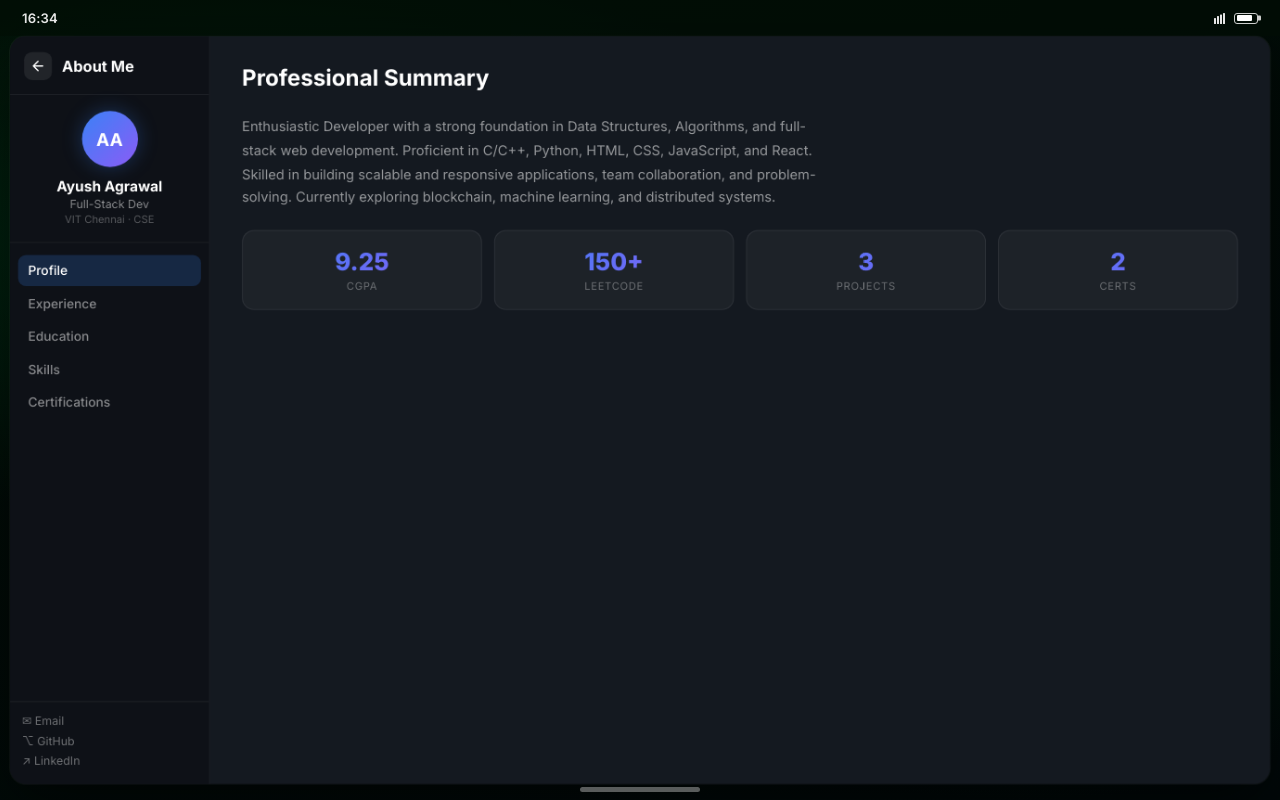
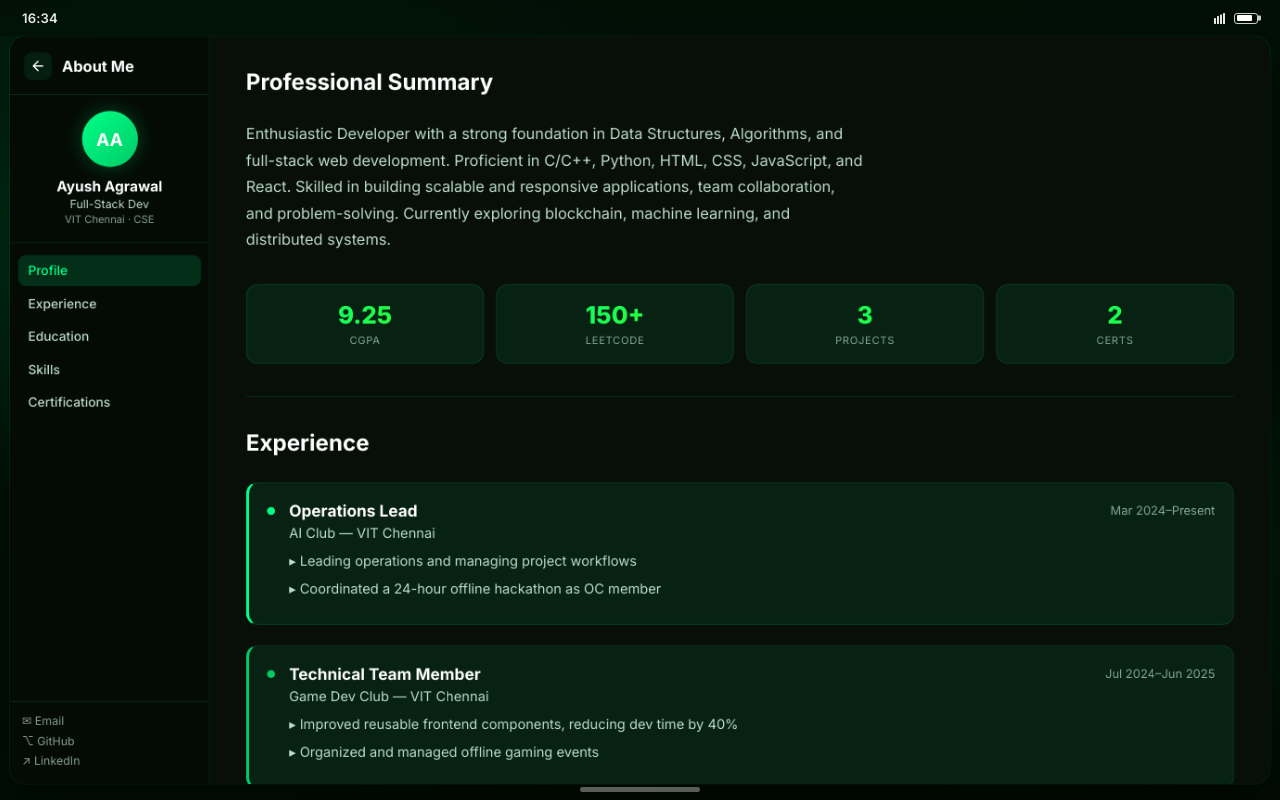
Before and after one commit to SeeThearc/Portfolio, a React (Vite) app: page /about in a window 1280 px wide. Built offline with nearby package versions, Linux system fonts and the light colour scheme.

Commit message:
updated themes and about sections

```diff
--- a/src/index.css
+++ b/src/index.css
@@ -15,14 +15,14 @@
   --accent-subtle:   rgba(0, 255, 136, 0.08);
   --accent-border:   rgba(0, 255, 136, 0.25);
 
-  --blob-1-color: #003d1a;
-  --blob-2-color: #002e12;
-  --blob-3-color: #004d22;
+  --blob-1-color: #004d22;
+  --blob-2-color: #003615;
+  --blob-3-color: #00602a;
 
-  --wallpaper-a: #003d1aaa;
-  --wallpaper-b: #002e1288;
-  --wallpaper-c: #020e06;
-  --wallpaper-d: #010809;
+  --wallpaper-a: #004d22cc;
+  --wallpaper-b: #003615aa;
+  --wallpaper-c: #011408;
+  --wallpaper-d: #000c04;
 
   --notif-bg:    rgba(0, 40, 15, 0.82);
   --notif-icon-1:#00ff88;
@@ -30,14 +30,14 @@
 
   --app-window-bg:  #080f09;
   --app-sidebar-bg: #040b05;
-  --app-border:     rgba(0, 255, 136, 0.07);
-  --app-item-hover: rgba(0, 255, 136, 0.06);
+  --app-border:     rgba(0, 255, 136, 0.12);
+  --app-item-hover: rgba(0, 255, 136, 0.08);
   --app-active-bg:  rgba(0, 255, 136, 0.15);
   --app-active-col: #00ff88;
   --card-bg:        #0a160b;
-  --text-primary:   #e8fff2;
-  --text-secondary: rgba(200, 255, 225, 0.55);
-  --text-muted:     rgba(200, 255, 225, 0.3);
+  --text-primary:   #ffffff;
+  --text-secondary: rgba(220, 255, 235, 0.85);
+  --text-muted:     rgba(220, 255, 235, 0.6);
 
   --dock-bg:  rgba(0, 255, 136, 0.09);
   --dock-bdr: rgba(0, 255, 136, 0.18);
@@ -81,14 +81,14 @@
 
   --app-window-bg:  #141920;
   --app-sidebar-bg: #0e1117;
-  --app-border:     rgba(255, 255, 255, 0.06);
-  --app-item-hover: rgba(255, 255, 255, 0.06);
+  --app-border:     rgba(255, 255, 255, 0.1);
+  --app-item-hover: rgba(255, 255, 255, 0.08);
   --app-active-bg:  rgba(59, 130, 246, 0.2);
   --app-active-col: #3b82f6;
   --card-bg:        #1a2030;
-  --text-primary:   #f0f0ff;
-  --text-secondary: rgba(240, 240, 255, 0.55);
-  --text-muted:     rgba(240, 240, 255, 0.3);
+  --text-primary:   #ffffff;
+  --text-secondary: rgba(240, 240, 255, 0.85);
+  --text-muted:     rgba(240, 240, 255, 0.6);
 
   --dock-bg:  rgba(255, 255, 255, 0.14);
   --dock-bdr: rgba(255, 255, 255, 0.20);
--- a/src/pages/AboutResume.css
+++ b/src/pages/AboutResume.css
@@ -7,8 +7,8 @@
   display: flex;
   border-radius: 16px;
   overflow: hidden;
-  background: #141920;
-  box-shadow: 0 20px 60px rgba(0,0,0,0.6), 0 0 0 1px rgba(255,255,255,0.06);
+  background: var(--app-window-bg);
+  box-shadow: 0 20px 60px rgba(0,0,0,0.6), 0 0 0 1px var(--app-border);
   z-index: 5;
 }
 
@@ -16,8 +16,8 @@
 .about-sidebar {
   width: 200px;
   flex-shrink: 0;
-  background: #0e1117;
-  border-right: 1px solid rgba(255,255,255,0.06);
+  background: var(--app-sidebar-bg);
+  border-right: 1px solid var(--app-border);
   display: flex;
   flex-direction: column;
   padding: 16px 0;
@@ -30,13 +30,13 @@
   align-items: center;
   gap: 10px;
   padding: 0 14px 14px;
-  border-bottom: 1px solid rgba(255,255,255,0.06);
+  border-bottom: 1px solid var(--app-border);
   margin-bottom: 16px;
 }
 .about-back-btn {
   width: 28px; height: 28px;
   border-radius: 8px;
-  background: rgba(255,255,255,0.08);
+  background: var(--app-item-hover);
   display: flex;
   align-items: center;
   justify-content: center;
@@ -44,18 +44,18 @@
   transition: background 0.2s;
 }
 .about-back-btn:hover { background: rgba(255,255,255,0.15); }
-.about-logo-text { font-size: 0.95rem; font-weight: 700; color: #fff; }
+.about-logo-text { font-size: 0.95rem; font-weight: 700; color: var(--text-primary); }
 
 .about-profile-block {
   text-align: center;
   padding: 0 14px 16px;
-  border-bottom: 1px solid rgba(255,255,255,0.06);
+  border-bottom: 1px solid var(--app-border);
   margin-bottom: 12px;
 }
 .about-avatar {
   width: 56px; height: 56px;
   border-radius: 50%;
-  background: linear-gradient(135deg, #3b82f6, #8b5cf6);
+  background: linear-gradient(135deg, var(--accent), var(--accent-2));
   display: flex;
   align-items: center;
   justify-content: center;
@@ -63,11 +63,11 @@
   font-weight: 700;
   color: #fff;
   margin: 0 auto 10px;
-  box-shadow: 0 0 20px rgba(59,130,246,0.3);
+  box-shadow: 0 0 20px var(--accent-glow);
 }
-.about-name { font-size: 0.9rem; font-weight: 700; color: #fff; margin-bottom: 3px; }
-.about-role-text { font-size: 0.72rem; color: rgba(255,255,255,0.5); margin-bottom: 2px; }
-.about-uni { font-size: 0.65rem; color: rgba(255,255,255,0.3); }
+.about-name { font-size: 0.9rem; font-weight: 700; color: var(--text-primary); margin-bottom: 3px; }
+.about-role-text { font-size: 0.72rem; color: var(--text-secondary); margin-bottom: 2px; }
+.about-uni { font-size: 0.65rem; color: var(--text-muted); }
 
 .about-nav { display: flex; flex-direction: column; gap: 2px; padding: 0 8px; flex: 1; }
 .about-nav-btn {
@@ -77,15 +77,15 @@
   border-radius: 8px;
   font-size: 0.8rem;
   font-weight: 500;
-  color: rgba(255,255,255,0.5);
+  color: var(--text-secondary);
   transition: all 0.15s;
 }
-.about-nav-btn:hover { color: #fff; background: rgba(255,255,255,0.06); }
-.about-nav-active { color: #fff !important; background: rgba(59,130,246,0.2) !important; }
+.about-nav-btn:hover { color: var(--text-primary); background: var(--app-item-hover); }
+.about-nav-active { color: var(--app-active-col) !important; background: var(--app-active-bg) !important; }
 
 .about-contact-links {
   padding: 12px 12px 0;
-  border-top: 1px solid rgba(255,255,255,0.06);
+  border-top: 1px solid var(--app-border);
   display: flex;
   flex-direction: column;
   gap: 6px;
@@ -93,39 +93,55 @@
 }
 .about-contact-link {
   font-size: 0.72rem;
-  color: rgba(255,255,255,0.4);
+  color: var(--text-muted);
   transition: color 0.15s;
 }
-.about-contact-link:hover { color: rgba(255,255,255,0.8); }
+.about-contact-link:hover { color: var(--text-primary); }
 
 /* Content area */
 .about-content {
   flex: 1;
   overflow-y: auto;
-  padding: 28px 32px;
+  padding: 0; /* padding applied to scroll container */
 }
-.content-pane { display: flex; flex-direction: column; gap: 20px; }
+.about-scroll-container {
+  padding: 32px 36px;
+  display: flex;
+  flex-direction: column;
+}
+.content-pane {
+  display: flex;
+  flex-direction: column;
+  gap: 20px;
+  scroll-margin-top: 32px; /* Anchor spacing */
+}
+.pane-divider {
+  width: 100%;
+  height: 1px;
+  background: var(--app-border);
+  margin: 32px 0;
+}
 .content-title {
   font-size: 1.4rem;
   font-weight: 700;
-  color: #fff;
-  margin-bottom: 4px;
+  color: var(--text-primary);
+  margin-bottom: 6px;
 }
 .content-para {
-  font-size: 0.85rem;
-  color: rgba(255,255,255,0.55);
+  font-size: 0.95rem;
+  color: var(--text-secondary);
   line-height: 1.75;
-  max-width: 580px;
+  max-width: 620px;
 }
 
 /* Profile stats */
-.stat-row { display: flex; gap: 12px; flex-wrap: wrap; }
+.stat-row { display: flex; gap: 12px; flex-wrap: wrap; margin-top: 10px; }
 .stat-tile {
   flex: 1;
   min-width: 90px;
   padding: 16px;
-  background: rgba(255,255,255,0.04);
-  border: 1px solid rgba(255,255,255,0.07);
+  background: var(--app-item-hover);
+  border: 1px solid var(--app-border);
   border-radius: 12px;
   text-align: center;
 }
@@ -133,66 +149,74 @@
   display: block;
   font-size: 1.5rem;
   font-weight: 800;
-  background: linear-gradient(135deg, #3b82f6, #8b5cf6);
+  background: linear-gradient(135deg, var(--gradient-text-a), var(--gradient-text-b));
   -webkit-background-clip: text;
   -webkit-text-fill-color: transparent;
   background-clip: text;
 }
-.stat-lbl { font-size: 0.65rem; color: rgba(255,255,255,0.35); text-transform: uppercase; letter-spacing: 0.06em; margin-top: 4px; display: block; }
+.stat-lbl { font-size: 0.65rem; color: var(--text-muted); text-transform: uppercase; letter-spacing: 0.06em; margin-top: 4px; display: block; }
 
 /* Experience */
 .exp-card {
   display: flex;
   gap: 14px;
-  padding: 16px;
-  background: rgba(255,255,255,0.03);
-  border: 1px solid rgba(255,255,255,0.07);
-  border-left: 3px solid var(--ec, #3b82f6);
-  border-radius: 10px;
+  padding: 18px;
+  background: var(--app-item-hover);
+  border: 1px solid var(--app-border);
+  border-left: 3px solid var(--ec, var(--accent));
+  border-radius: 12px;
 }
-.exp-dot { width: 8px; height: 8px; border-radius: 50%; background: var(--ec, #3b82f6); flex-shrink: 0; margin-top: 5px; }
+.exp-dot { width: 8px; height: 8px; border-radius: 50%; background: var(--ec, var(--accent)); flex-shrink: 0; margin-top: 6px; }
 .exp-body { flex: 1; }
-.exp-header { display: flex; justify-content: space-between; align-items: flex-start; gap: 8px; flex-wrap: wrap; margin-bottom: 3px; }
-.exp-role { font-size: 0.9rem; font-weight: 700; color: #fff; }
-.exp-period { font-size: 0.65rem; color: rgba(255,255,255,0.35); flex-shrink: 0; }
-.exp-org { font-size: 0.75rem; color: rgba(255,255,255,0.45); margin-bottom: 8px; }
-.exp-point { font-size: 0.78rem; color: rgba(255,255,255,0.55); margin-bottom: 4px; line-height: 1.5; }
+.exp-header { display: flex; justify-content: space-between; align-items: flex-start; gap: 8px; flex-wrap: wrap; margin-bottom: 4px; }
+.exp-role { font-size: 1rem; font-weight: 700; color: var(--text-primary); }
+.exp-period { font-size: 0.75rem; color: var(--text-muted); flex-shrink: 0; padding-top: 2px; }
+.exp-org { font-size: 0.85rem; color: var(--text-secondary); margin-bottom: 10px; }
+.exp-point { font-size: 0.85rem; color: var(--text-secondary); margin-bottom: 6px; line-height: 1.6; }
 
 /* Education */
 .edu-card {
   display: flex;
+  justify-content: space-between;
+  align-items: center;
   gap: 16px;
-  padding: 16px;
-  background: rgba(255,255,255,0.03);
-  border: 1px solid rgba(255,255,255,0.07);
-  border-radius: 10px;
+  padding: 16px 20px;
+  background: var(--app-item-hover);
+  border: 1px solid var(--app-border);
+  border-radius: 12px;
 }
-.edu-icon { font-size: 1.8rem; flex-shrink: 0; }
-.edu-degree { font-size: 0.9rem; font-weight: 700; color: #fff; margin-bottom: 4px; }
-.edu-school { font-size: 0.75rem; color: rgba(255,255,255,0.5); }
-.edu-year { font-size: 0.68rem; color: rgba(255,255,255,0.3); margin: 4px 0 8px; }
-.edu-badge { font-size: 0.65rem; padding: 3px 10px; border-radius: 20px; background: rgba(59,130,246,0.15); border: 1px solid rgba(59,130,246,0.3); color: #93c5fd; }
+.edu-card-left {
+  display: flex;
+  align-items: center;
+  gap: 16px;
+}
+.edu-icon { font-size: 2rem; flex-shrink: 0; }
+.edu-details { display: flex; flex-direction: column; }
+.edu-degree { font-size: 0.95rem; font-weight: 700; color: var(--text-primary); margin-bottom: 4px; }
+.edu-school { font-size: 0.85rem; color: var(--text-secondary); margin-bottom: 2px; }
+.edu-year { font-size: 0.75rem; color: var(--text-muted); }
+.edu-badge { font-size: 0.75rem; font-weight: 600; padding: 5px 12px; border-radius: 20px; background: var(--badge-bg); border: 1px solid var(--badge-bdr); color: var(--badge-txt); flex-shrink: 0; }
 
 /* Skills */
 .skill-group { display: flex; flex-direction: column; gap: 8px; }
-.skill-cat { font-size: 0.65rem; font-weight: 700; letter-spacing: 0.1em; text-transform: uppercase; color: rgba(255,255,255,0.3); }
-.skill-chips { display: flex; flex-wrap: wrap; gap: 6px; }
-.skill-chip { font-size: 0.75rem; padding: 5px 12px; border-radius: 20px; background: rgba(59,130,246,0.12); border: 1px solid rgba(59,130,246,0.25); color: #93c5fd; }
+.skill-cat { font-size: 0.7rem; font-weight: 700; letter-spacing: 0.1em; text-transform: uppercase; color: var(--text-muted); margin-top: 4px; }
+.skill-chips { display: flex; flex-wrap: wrap; gap: 8px; }
+.skill-chip { font-size: 0.8rem; font-weight: 500; padding: 6px 14px; border-radius: 20px; background: var(--badge-bg); border: 1px solid var(--badge-bdr); color: var(--badge-txt); }
 
 /* Certifications */
 .cert-card {
   display: flex;
   align-items: center;
-  gap: 14px;
-  padding: 16px;
-  background: rgba(255,255,255,0.03);
-  border: 1px solid rgba(255,255,255,0.07);
-  border-radius: 10px;
+  gap: 16px;
+  padding: 18px;
+  background: var(--app-item-hover);
+  border: 1px solid var(--app-border);
+  border-radius: 12px;
 }
-.cert-icon { width: 42px; height: 42px; border-radius: 10px; display: flex; align-items: center; justify-content: center; font-size: 1.3rem; flex-shrink: 0; }
-.cert-title { font-size: 0.88rem; font-weight: 700; color: #fff; margin-bottom: 3px; }
-.cert-issuer { font-size: 0.72rem; color: rgba(255,255,255,0.45); }
-.cert-date { margin-left: auto; font-size: 0.65rem; color: rgba(255,255,255,0.35); white-space: nowrap; }
+.cert-icon { width: 46px; height: 46px; border-radius: 10px; display: flex; align-items: center; justify-content: center; font-size: 1.4rem; flex-shrink: 0; }
+.cert-title { font-size: 0.95rem; font-weight: 700; color: var(--text-primary); margin-bottom: 4px; }
+.cert-issuer { font-size: 0.85rem; color: var(--text-secondary); }
+.cert-date { margin-left: auto; font-size: 0.75rem; color: var(--text-muted); white-space: nowrap; }
 
 /* Status battery */
 .status-battery { width: 24px; height: 11px; border: 1.5px solid rgba(255,255,255,0.8); border-radius: 3px; position: relative; padding: 1.5px; display: flex; align-items: center; }
--- a/src/pages/AboutResume.jsx
+++ b/src/pages/AboutResume.jsx
@@ -1,4 +1,4 @@
-import { useState } from 'react'
+import { useState, useEffect, useRef } from 'react'
 import { useNavigate, useSearchParams } from 'react-router-dom'
 import './AboutResume.css'
 
@@ -12,10 +12,56 @@ const TABS = ['Profile', 'Experience', 'Education', 'Skills', 'Certifications']
 export default function AboutResume() {
   const navigate = useNavigate()
   const [searchParams] = useSearchParams()
-  const initialTab = searchParams.get('tab') || 'Profile'
-  const [tab, setTab] = useState(TABS.includes(initialTab) ? initialTab : 'Profile')
+  const [activeSegment, setActiveSegment] = useState('Profile')
+
+  const contentRef = useRef(null)
+  const sectionRefs = useRef({})
+
   const now = new Date()
   const timeStr = `${now.getHours().toString().padStart(2,'0')}:${now.getMinutes().toString().padStart(2,'0')}`
+
+  // On mount or query param change, scroll to section
+  useEffect(() => {
+    const tabParam = searchParams.get('tab')
+    if (tabParam && sectionRefs.current[tabParam]) {
+      // Use setTimeout to ensure DOM has settled, then snap instantly
+      setTimeout(() => {
+        sectionRefs.current[tabParam].scrollIntoView({ behavior: 'instant', block: 'start' })
+      }, 50)
+    }
+  }, [searchParams])
+
+  // Scroll spy to update active sidebar tab
+  useEffect(() => {
+    const handleScroll = () => {
+      if (!contentRef.current) return
+
+      const scrollPos = contentRef.current.scrollTop + 100 // offset for early trigger
+      let currentActive = 'Profile'
+
+      for (const section of TABS) {
+        const el = sectionRefs.current[section]
+        if (el && el.offsetTop <= scrollPos) {
+          currentActive = section
+        }
+      }
+      setActiveSegment(currentActive)
+    }
+
+    const container = contentRef.current
+    if (container) {
+      container.addEventListener('scroll', handleScroll, { passive: true })
+      // trigger once on mount
+      handleScroll()
+    }
+    return () => container?.removeEventListener('scroll', handleScroll)
+  }, [])
+
+  function scrollToSection(section) {
+    if (sectionRefs.current[section]) {
+      sectionRefs.current[section].scrollIntoView({ behavior: 'smooth' })
+    }
+  }
 
   return (
     <div className="ipad-frame about-root">
@@ -48,7 +94,13 @@ export default function AboutResume() {
 
           <nav className="about-nav">
             {TABS.map(t => (
-              <button key={t} className={`about-nav-btn ${tab === t ? 'about-nav-active' : ''}`} onClick={() => setTab(t)}>{t}</button>
+              <button
+                key={t}
+                className={`about-nav-btn ${activeSegment === t ? 'about-nav-active' : ''}`}
+                onClick={() => scrollToSection(t)}
+              >
+                {t}
+              </button>
             ))}
           </nav>
 
@@ -59,10 +111,12 @@ export default function AboutResume() {
           </div>
         </aside>
 
-        {/* Content */}
-        <main className="about-content">
-          {tab === 'Profile' && (
-            <div className="content-pane">
+        {/* Scrolling Content Area */}
+        <main className="about-content" ref={contentRef}>
+          <div className="about-scroll-container">
+
+            {/* ── Profile Section ── */}
+            <div className="content-pane" ref={el => sectionRefs.current['Profile'] = el} id="Profile">
               <h2 className="content-title">Professional Summary</h2>
               <p className="content-para">Enthusiastic Developer with a strong foundation in Data Structures, Algorithms, and full-stack web development. Proficient in C/C++, Python, HTML, CSS, JavaScript, and React. Skilled in building scalable and responsive applications, team collaboration, and problem-solving. Currently exploring blockchain, machine learning, and distributed systems.</p>
               <div className="stat-row">
@@ -74,14 +128,15 @@ export default function AboutResume() {
                 ))}
               </div>
             </div>
-          )}
 
-          {tab === 'Experience' && (
-            <div className="content-pane">
+            <div className="pane-divider" />
+
+            {/* ── Experience Section ── */}
+            <div className="content-pane" ref={el => sectionRefs.current['Experience'] = el} id="Experience">
               <h2 className="content-title">Experience</h2>
               {[
-                { role:'Operations Lead', org:'AI Club — VIT Chennai', period:'Mar 2024–Present', color:'#3b82f6', points:['Leading operations and managing project workflows','Coordinated a 24-hour offline hackathon as OC member'] },
-                { role:'Technical Team Member', org:'Game Dev Club — VIT Chennai', period:'Jul 2024–Jun 2025', color:'#8b5cf6', points:['Improved reusable frontend components, reducing dev time by 40%','Organized and managed offline gaming events'] },
+                { role:'Operations Lead', org:'AI Club — VIT Chennai', period:'Mar 2024–Present', color:'var(--accent)', points:['Leading operations and managing project workflows','Coordinated a 24-hour offline hackathon as OC member'] },
+                { role:'Technical Team Member', org:'Game Dev Club — VIT Chennai', period:'Jul 2024–Jun 2025', color:'var(--accent-2)', points:['Improved reusable frontend components, reducing dev time by 40%','Organized and managed offline gaming events'] },
               ].map((e,i) => (
                 <div key={i} className="exp-card" style={{'--ec':e.color}}>
                   <div className="exp-dot"/>
@@ -93,30 +148,34 @@ export default function AboutResume() {
                 </div>
               ))}
             </div>
-          )}
 
-          {tab === 'Education' && (
-            <div className="content-pane">
+            <div className="pane-divider" />
+
+            {/* ── Education Section ── */}
+            <div className="content-pane" ref={el => sectionRefs.current['Education'] = el} id="Education">
               <h2 className="content-title">Education</h2>
               {[
                 { degree:'B.Tech – Computer Science Engineering', school:'Vellore Institute of Technology, Chennai', year:'Expected July 2027', badge:'CGPA: 9.25/10', icon:'🎓' },
                 { degree:'Higher Secondary (12th)', school:'Sacred Heart Public Sr. Sec. School, Kota', year:'March 2023', badge:'84%', icon:'🏫' },
               ].map((e,i) => (
                 <div key={i} className="edu-card">
-                  <div className="edu-icon">{e.icon}</div>
-                  <div>
-                    <h3 className="edu-degree">{e.degree}</h3>
-                    <p className="edu-school">{e.school}</p>
-                    <p className="edu-year">{e.year}</p>
-                    <span className="edu-badge">{e.badge}</span>
+                  <div className="edu-card-left">
+                    <div className="edu-icon">{e.icon}</div>
+                    <div className="edu-details">
+                      <h3 className="edu-degree">{e.degree}</h3>
+                      <p className="edu-school">{e.school}</p>
+                      <p className="edu-year">{e.year}</p>
+                    </div>
                   </div>
+                  <span className="edu-badge">{e.badge}</span>
                 </div>
               ))}
             </div>
-          )}
 
-          {tab === 'Skills' && (
-            <div className="content-pane">
+            <div className="pane-divider" />
+
+            {/* ── Skills Section ── */}
+            <div className="content-pane" ref={el => sectionRefs.current['Skills'] = el} id="Skills">
               <h2 className="content-title">Skills</h2>
               {Object.entries(SKILLS).map(([cat, items]) => (
                 <div key={cat} className="skill-group">
@@ -125,14 +184,15 @@ export default function AboutResume() {
                 </div>
               ))}
             </div>
-          )}
 
-          {tab === 'Certifications' && (
-            <div className="content-pane">
+            <div className="pane-divider" />
+
+            {/* ── Certifications Section ── */}
+            <div className="content-pane" ref={el => sectionRefs.current['Certifications'] = el} id="Certifications">
               <h2 className="content-title">Certifications</h2>
               {[
-                { title:'Blockchain Developer', issuer:'IBM', date:'June 17, 2025', icon:'🔗', color:'#06b6d4' },
-                { title:'Mastering DSA using C and C++', issuer:'Udemy', date:'March 9, 2025', icon:'⚡', color:'#6366f1' },
+                { title:'Blockchain Developer', issuer:'IBM', date:'June 17, 2025', icon:'🔗', color:'var(--accent)' },
+                { title:'Mastering DSA using C and C++', issuer:'Udemy', date:'March 9, 2025', icon:'⚡', color:'var(--accent-2)' },
               ].map((c,i) => (
                 <div key={i} className="cert-card">
                   <div className="cert-icon" style={{background:`${c.color}20`,border:`1px solid ${c.color}35`}}>{c.icon}</div>
@@ -141,11 +201,12 @@ export default function AboutResume() {
                 </div>
               ))}
             </div>
-          )}
+
+            {/* Bottom spacer so the last section can be scrolled to the top */}
+            <div style={{ height: '40vh' }} />
+          </div>
         </main>
       </div>
-
-
     </div>
   )
 }
```
Also changed, not shown: src/pages/ProjectGallery.css (+63 -62 lines).
